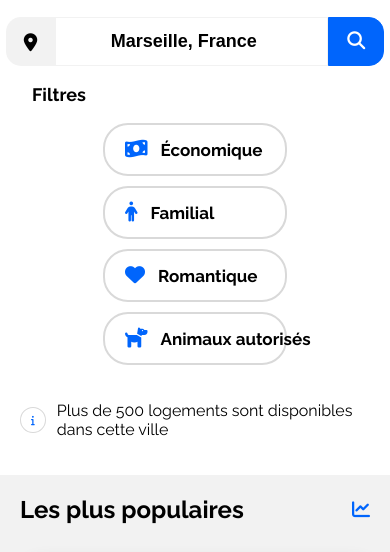
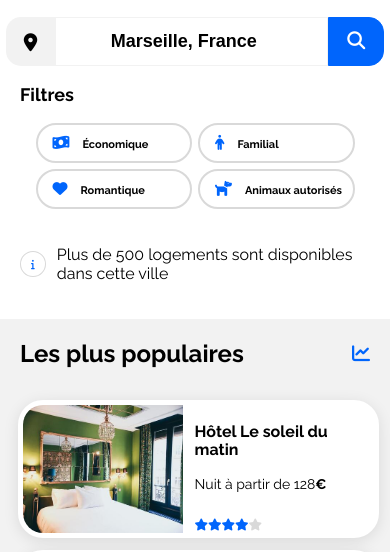
Before and after one commit to Aelbus/P3, a plain HTML site: page index.html in a window 390 px wide. Shown: the part 288-840 px from the top of the page. Drawn offline with Linux system fonts and the light colour scheme.

Commit message:
correction CSS filtres mobile/tablette

```diff
--- a/CSS/style.css
+++ b/CSS/style.css
@@ -440,12 +440,23 @@ footer a {
     #filtre-box{
         width: auto;
     }
+
     #filtre-box div {
         width: auto;
         height: auto;
         display: flex;
-        gap: 10px;
+        gap: 6px;
         flex-wrap: wrap;
+    }
+    #filtre-box p {
+        padding: 0 10px 0 0;
+    }
+    #filtre-box a {
+        font-size: 13px;
+        padding: 10px 15px 10px 15px;
+    }
+    #filtre-box i {
+        font-size: 15px;
     }
 
     #hebergements {
@@ -548,12 +559,14 @@ footer a {
         margin: 0 20px;
     }
     #filtre-box div{
+        width: 100%;
         display: flex;
         justify-content: center;
         flex-wrap: wrap;
     }
     #filtre-box a {
-        width: 40%;
+        width: 35%;
+        font-size: 11px;
     }
 
     #info {
```
